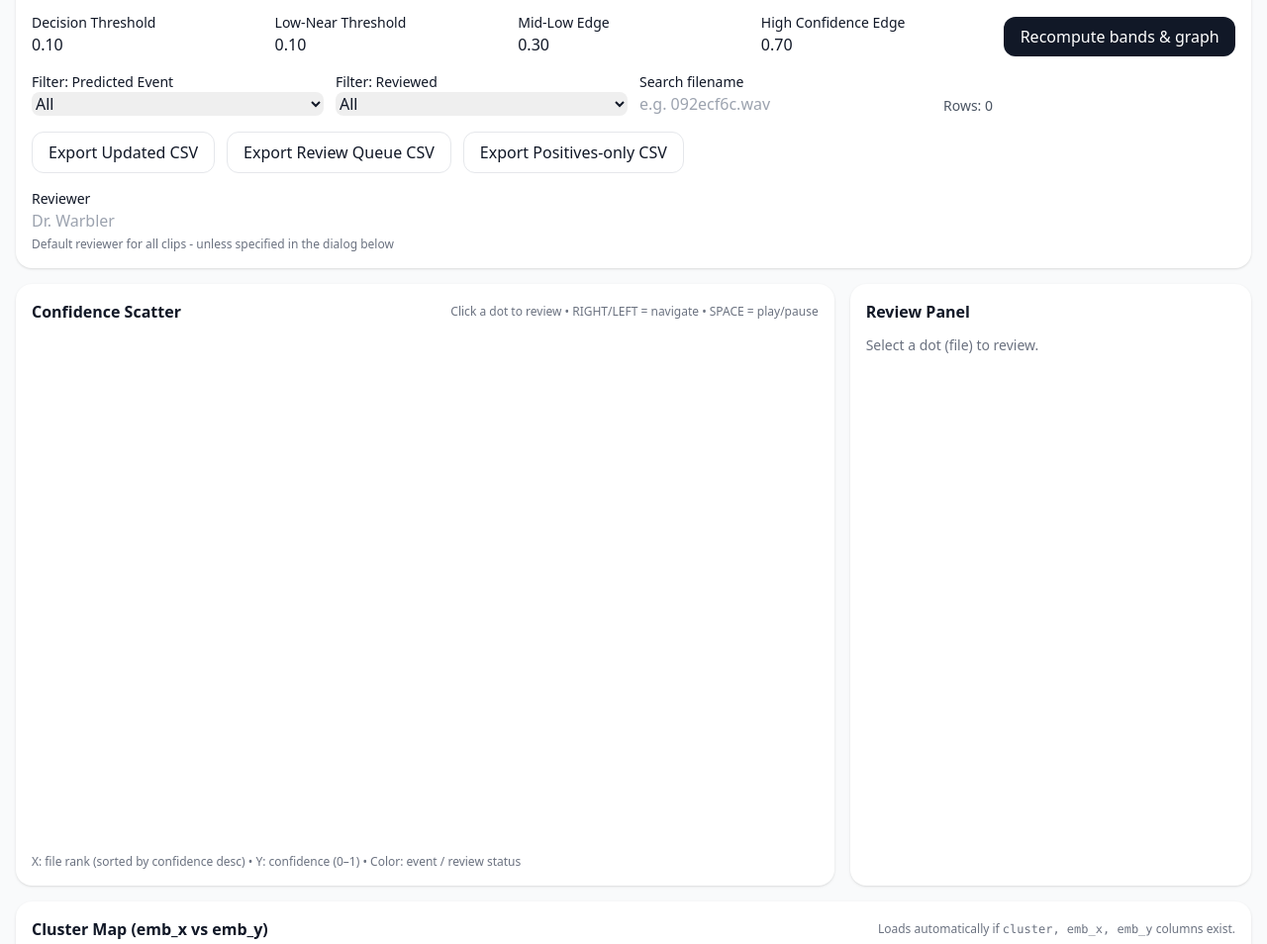
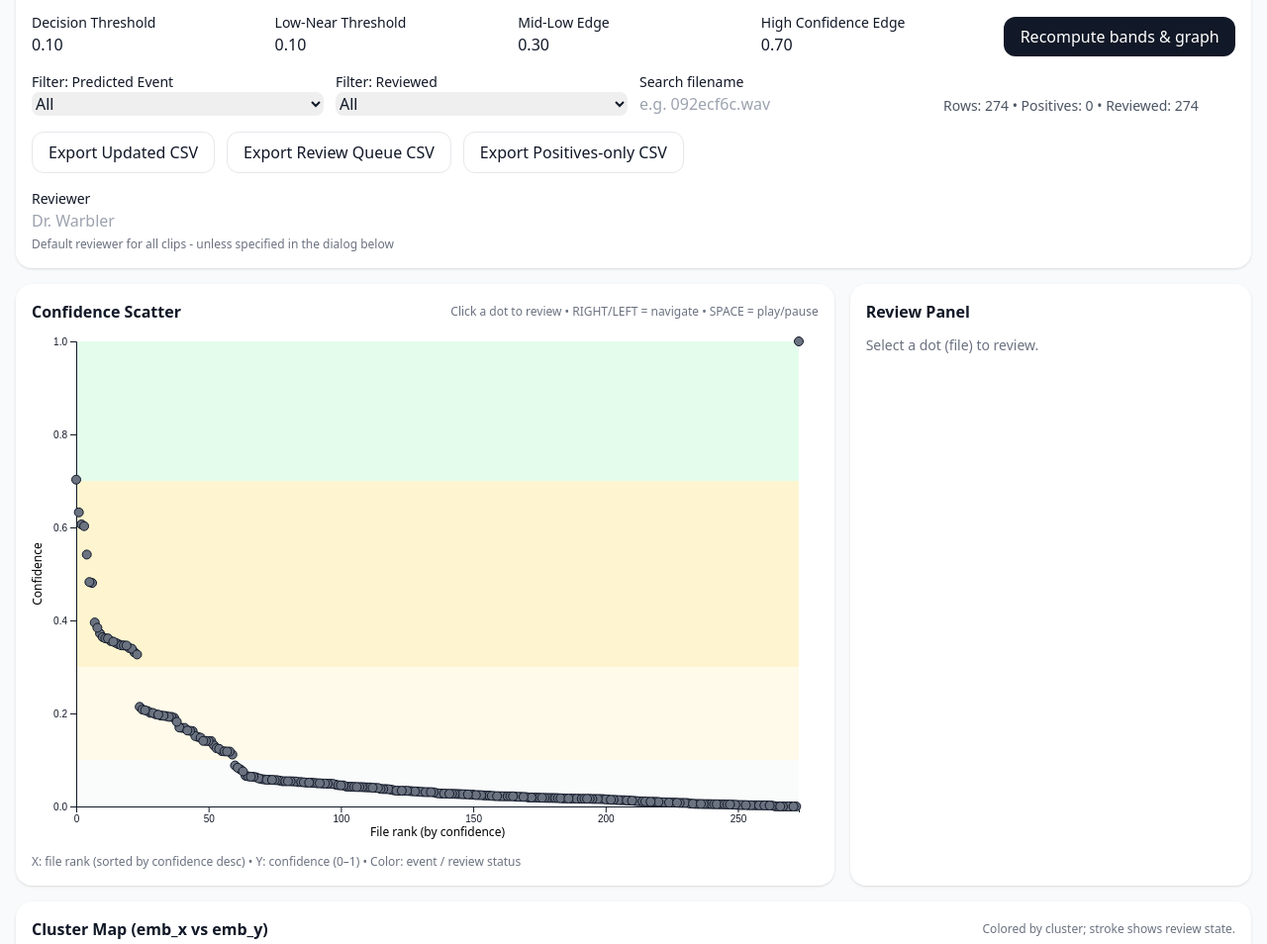
Before and after one commit to kommanderpi/warblerNet, a plain HTML site: page index.html in a window 1280 px wide. Shown: the part 323-1277 px from the top of the page at 99% size. Drawn offline with nearby package versions, Linux system fonts and the light colour scheme.

Commit message:
default predictions demo

```diff
--- a/index.html
+++ b/index.html
@@ -254,6 +254,18 @@
     const REVIEWER_KEY = "warbler.defaultReviewer";
     const getDefaultReviewer = () => { try { return localStorage.getItem(REVIEWER_KEY) || ""; } catch { return ""; } };
     const setDefaultReviewer = (name) => { try { localStorage.setItem(REVIEWER_KEY, name || ""); } catch {} };
+
+        // Load a default predictions.csv automatically
+    fetch("predictions.csv")
+      .then(res => res.text())
+      .then(text => {
+        const results = Papa.parse(text, { header: true }).data;
+        rows = results;
+        renderAll();
+        console.log("Loaded default predictions.csv with", results.length, "rows");
+      })
+      .catch(err => console.error("No default predictions.csv found", err));
+
 
     // Priority (same as before; optional)
     function priorityFor(pred, conf, thr, lowNear, midLow, highConf) {
```
